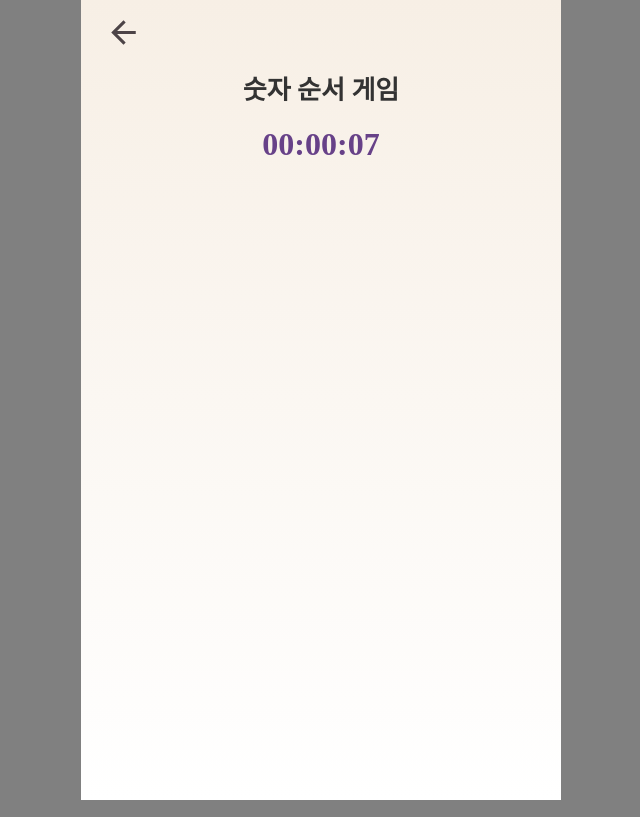
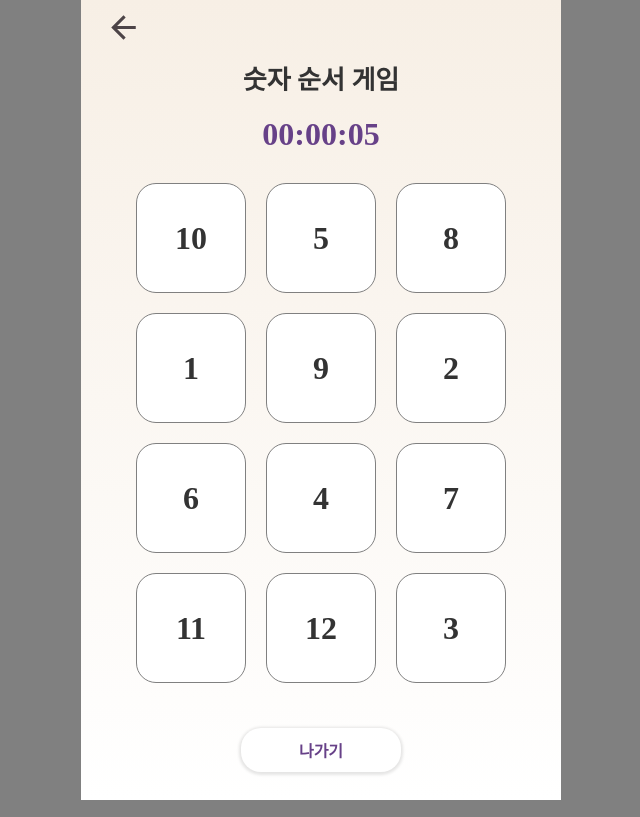
Before and after one commit to 9oormthon-univ/2024_DANPOONG_TEAM_18_FE, a React (Vite) app: page /game/number-game in a window 1280 px wide. Shown: the whole page, without its empty margins (319-959 px from the left). Built offline with nearby package versions, Linux system fonts and the light colour scheme.

Commit message:
feat: screen layout for NumberGame component

```diff
--- a/src/pages/NumberGame.jsx
+++ b/src/pages/NumberGame.jsx
@@ -2,9 +2,17 @@ import styled from "styled-components";
 import backArrow from "../assets/back-arrow.svg";
 import Timer from "../components/Timer";
 import { useNavigate } from "react-router-dom";
+import Button from "../components/Button"
+
+const Number = [1,2,3,4,5,6,7,8,9,10,11,12];
+
+const shuffleArray = (array) => {
+  return array.sort(() => Math.random() - 0.5);
+}
 
 const NumberGame = () => {
     const nav = useNavigate();
+    const shuffledNumbers = shuffleArray(Number);
 
   return (
     <Wrapper>
@@ -13,6 +21,12 @@ const NumberGame = () => {
       </Header>
       <Title>숫자 순서 게임</Title>
       <Timer />
+      <NumberGrid>
+        {shuffledNumbers.map((num) => (
+          <NumberItem key={num}>{num}</NumberItem>
+        ))}
+      </NumberGrid>
+      <Button text={"나가기"} />
     </Wrapper>
   );
 };
@@ -23,11 +37,15 @@ const Wrapper = styled.div`
   padding: 0px 30px;
   width: 100%;
   margin-bottom: 84px;
+
+  Button {
+    margin: 45px 130px;
+  }
 `;
 
 const Header = styled.div`
   width: 100%;
-  margin: 20px 0px;
+  margin: 15px 0px;
 `;
 
 const Title = styled.div`
@@ -39,4 +57,26 @@ const Title = styled.div`
     margin-bottom: 20px;
 `
 
+const NumberGrid = styled.div`
+  display: flex;
+  justify-content: center;
+  align-items: center;
+  flex-wrap: wrap;
+  gap: 20px;
+  margin-top: 30px;
+`;
+
+const NumberItem = styled.div`
+  display: flex;
+  justify-content: center;
+  align-items: center;
+  width: 110px;
+  height: 110px;
+  border-radius: 20px;
+  background-color: #FFFFFF;
+  border: 1px solid gray;
+  font-size: 2rem;
+  font-weight: bold;
+`
+
 export default NumberGame;
```
